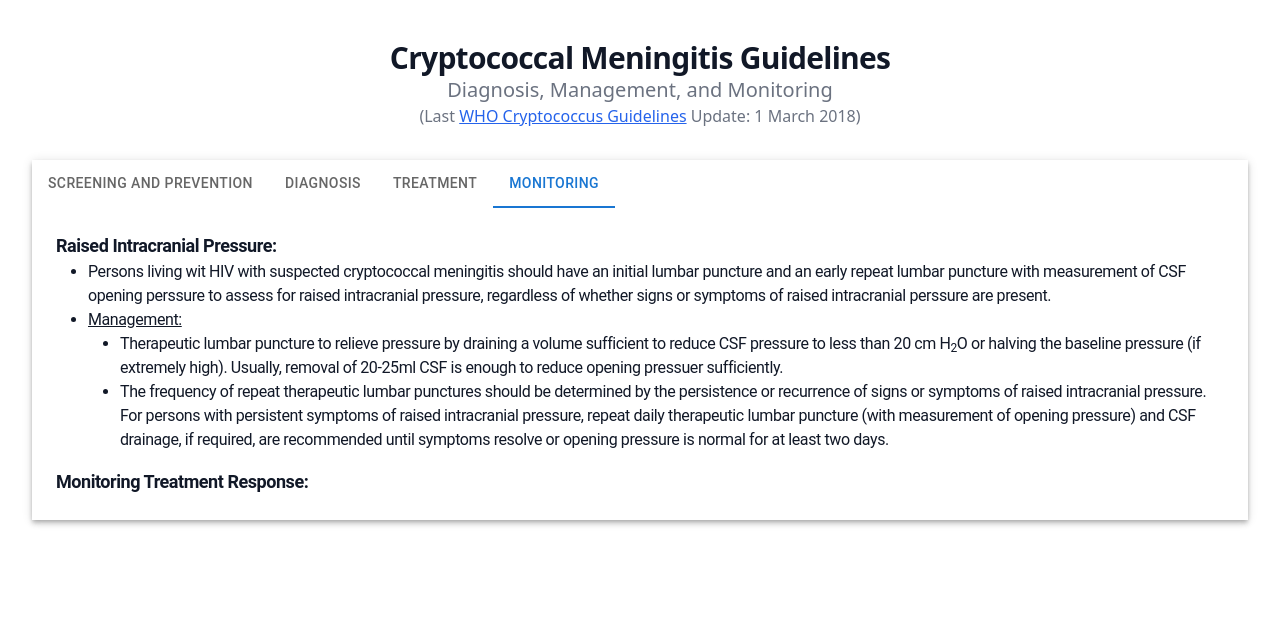
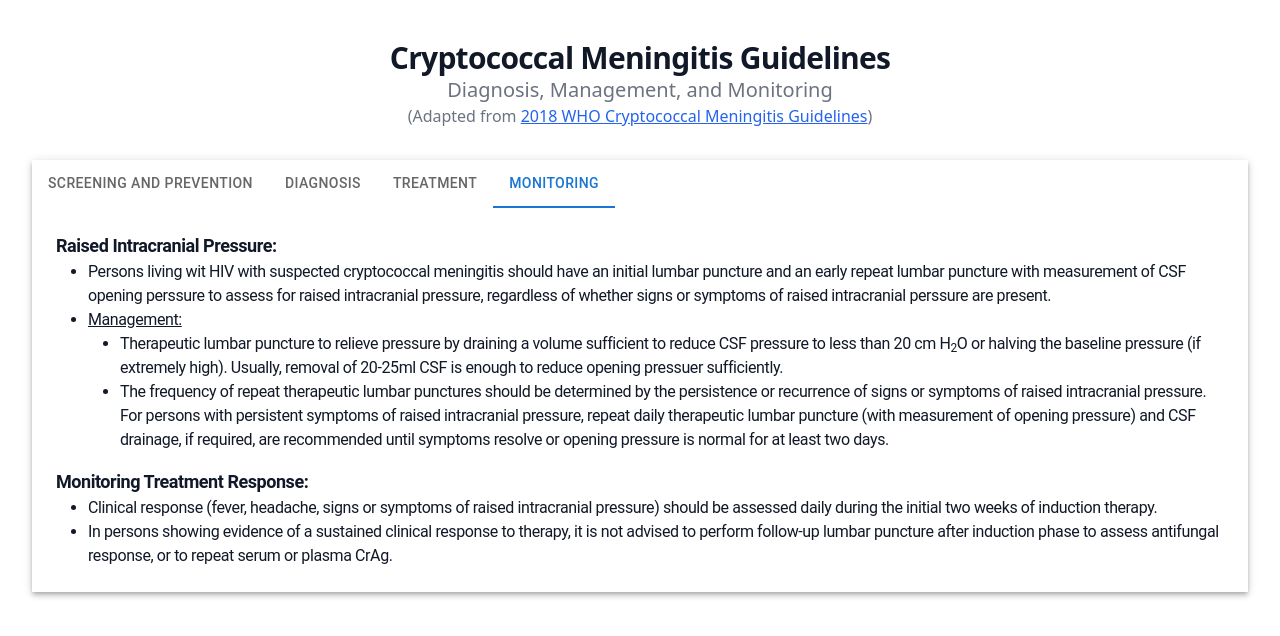
Before and after one commit to mfpullen22/chai, a React (Create React App) app: page /Guidelines in a window 1280 px wide. Both pictures are taken after a click on the tab "MONITORING". Shown: the top 636 px of the page. Built offline with nearby package versions, Linux system fonts and the light colour scheme; a web font is replaced by a local one.

Commit message:
Finished guideline text first pass

```diff
--- a/src/components/GuidelineText/diagnosis.js
+++ b/src/components/GuidelineText/diagnosis.js
@@ -27,6 +27,7 @@ function Diagnosis(){
                 referred to center where further investigation and treatment is possible, as appropriate.
             </p>
         </div>
+//TODO: Add information about diagnosis of relapse from WHO guideline doc
 
     )
 }
--- a/src/components/GuidelineText/monitoring.js
+++ b/src/components/GuidelineText/monitoring.js
@@ -35,7 +35,16 @@ function Monitoring(){
                 Monitoring Treatment Response:
             </h2>
             <div className="ml-8 text-base text-left tracking-tight text-gray-900">
-
+                <ul className="list-disc">
+                    <li>
+                        Clinical response (fever, headache, signs or symptoms of raised intracranial pressure) should be assessed daily
+                        during the initial two weeks of induction therapy.
+                    </li>
+                    <li>
+                        In persons showing evidence of a sustained clinical response to therapy, it is not advised to perform follow-up lumbar
+                        puncture after induction phase to assess antifungal response, or to repeat serum or plasma CrAg.
+                    </li>
+                </ul>
             </div>
         </div>
     )
--- a/src/components/GuidelineText/treatment.js
+++ b/src/components/GuidelineText/treatment.js
@@ -76,7 +76,7 @@ function Treatment(){
                 </div>
             </div>
         </div>
-
+//TODO: Add treatment of relapse info from WHO guidelines
     )
 }
 
--- a/src/components/guidelines.js
+++ b/src/components/guidelines.js
@@ -60,7 +60,7 @@ function TabPanel(props) {
                 Diagnosis, Management, and Monitoring
             </p>
             <p className="mb-8 text-base text-gray-500">
-                (Last <a className="underline text-blue-600 hover:text-blue-800" href="https://www.who.int/publications/i/item/9789241550277">WHO Cryptococcus Guidelines</a> Update: 1 March 2018)
+                (Adapted from <a className="underline text-blue-600 hover:text-blue-800" href="https://www.who.int/publications/i/item/9789241550277">2018 WHO Cryptococcal Meningitis Guidelines</a>)
             </p>
                 <Box
                     boxShadow={4}
```
